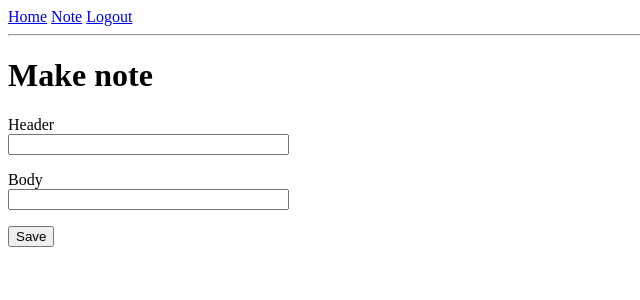
After one commit to ResetMind/notebook, a Flask app: a page that uses app/templates/base.html in a window 1280 px wide. The commit adds this page. Shown: the top 300 px of the page, without its empty margins (0-640 px from the left). Run offline with Flask 2, Linux system fonts and the light colour scheme; a user stored in the database is signed in; tables that the repository leaves empty hold one stand-in row (values such as "Sample post").

Commit message:
Форма добавления записи, вывод записей, форма редактирования записей

```diff
--- a/app/forms.py
+++ b/app/forms.py
@@ -28,3 +28,9 @@ class RegistrationForm(FlaskForm):
         user = User.query.filter_by(email=email.data).first()
         if user is not None:
             raise ValidationError('Please use a different email address.')
+
+
+class NoteForm(FlaskForm):
+    header = StringField('Header', validators=[DataRequired()])
+    body = StringField('Body', validators=[DataRequired()])
+    submit = SubmitField('Save')
--- a/app/routes.py
+++ b/app/routes.py
@@ -1,8 +1,8 @@
 from flask import render_template, flash, redirect, url_for, request
 from app import app, db
-from app.forms import LoginForm, RegistrationForm
+from app.forms import LoginForm, RegistrationForm, NoteForm
 from flask_login import current_user, login_user, logout_user, login_required
-from app.models import User
+from app.models import User, Note
 from werkzeug.urls import url_parse
 
 
@@ -10,22 +10,13 @@ from werkzeug.urls import url_parse
 @app.route('/index')
 @login_required
 def index():
-    user = {'username': 'Miguel'}
-    posts = [
-        {
-            'author': {'username': 'John'},
-            'body': 'Beautiful day in Portland!'
-        },
-        {
-            'author': {'username': 'Susan'},
-            'body': 'The Avengers movie was so cool!'
-        },
-        {
-            'author': {'username': 'Ипполит'},
-            'body': 'Какая гадость эта ваша заливная рыба!!'
-        }
-    ]
-    return render_template('index.html', title='Home', posts=posts)
+    user = User.query.filter_by(username=current_user.username).first_or_404()
+    all_notes = []
+    notes = user.notes.all()
+    for n in notes:
+        all_notes.append({'id': n.id, 'header': n.header, 'body': n.body})
+    print(all_notes)
+    return render_template('index.html', title='Home', notes=notes)
 
 
 @app.route('/login', methods=['GET', 'POST'])
@@ -65,3 +56,42 @@ def register():
         flash('Congratulations, you are now a registered user!')
         return redirect(url_for('login'))
     return render_template('register.html', title='Register', form=form)
+
+
+@app.route('/user/<username>', methods=['GET', 'POST'])
+@login_required
+def note(username):
+    user = User.query.filter_by(username=username).first_or_404()
+    form = NoteForm()
+    if form.validate_on_submit():
+        n = Note(header=form.header.data, body=form.body.data, author=user)
+        db.session.add(n)
+        db.session.commit()
+        flash('Saved')
+        all_notes = []
+        notes = user.notes.all()
+        for n in notes:
+            all_notes.append({'id': n.id, 'header': n.header, 'body': n.body})
+        return render_template('index.html', title='Home', notes=notes)
+    return render_template('note.html', form=form)
+
+
+@app.route('/user/<username>/edit/<id>', methods=['GET', 'POST'])
+@login_required
+def note_edit(username, id):
+    user = User.query.filter_by(username=username).first_or_404()
+    note = Note.query.filter_by(id=id).first_or_404()
+    print(note)
+    form = NoteForm()
+    form.header.data = note.header
+    form.body.data = note.body
+    if form.validate_on_submit():
+        Note.query.filter_by(id=id).update({'header': form.header.data, 'body': form.body.data})
+        db.session.commit()
+        flash('Saved')
+        all_notes = []
+        notes = user.notes.all()
+        for n in notes:
+            all_notes.append({'id': n.id, 'header': n.header, 'body': n.body})
+        return render_template('index.html', title='Home', notes=notes)
+    return render_template('note.html', form=form)
--- a/app/templates/base.html
+++ b/app/templates/base.html
@@ -6,9 +6,10 @@
 <div>
     <a href="{{ url_for('index') }}">Home</a>
     {% if current_user.is_anonymous %}
-    <a href="{{ url_for('login') }}">Login</a>
+        <a href="{{ url_for('login') }}">Login</a>
     {% else %}
-    <a href="{{ url_for('logout') }}">Logout</a>
+        <a href="{{ url_for('note', username=current_user.username) }}">Note</a>
+        <a href="{{ url_for('logout') }}">Logout</a>
     {% endif %}
 </div>
 <hr>
--- a/app/templates/index.html
+++ b/app/templates/index.html
@@ -2,7 +2,8 @@
 
 {% block content %}
     <h1>Hi, {{ current_user.username }}!</h1>
-    {% for post in posts %}
-        <div><p>{{ post.author.username }} says: <b>{{ post.body }}</b></p></div>
+    {% for note in notes %}
+    <div><p>{{ note.id }} {{ note.header }} <b>{{ note.body }}</b>
+        <a href="{{ url_for('note_edit', username=current_user.username, id=note.id) }}">Edit</a></p></div>
     {% endfor %}
 {% endblock %}
--- /dev/null
+++ b/app/templates/note.html
@@ -0,0 +1,23 @@
+{% extends "base.html" %}
+
+{% block content %}
+   <h1>Make note</h1>
+    <form action="" method="post" novalidate>
+        {{ form.hidden_tag() }}
+        <p>
+            {{ form.header.label }}<br>
+            {{ form.header(size=32) }}<br>
+            {% for error in form.header.errors %}
+                <span style="color: red;">[{{ error }}]</span>
+            {% endfor %}
+        </p>
+        <p>
+            {{ form.body.label }}<br>
+            {{ form.body(size=32) }}<br>
+            {% for error in form.body.errors %}
+                <span style="color: red;">[{{ error }}]</span>
+            {% endfor %}
+        </p>
+        <p>{{ form.submit() }}</p>
+    </form>
+{% endblock %}
```
Also changed, not shown: app.db.
